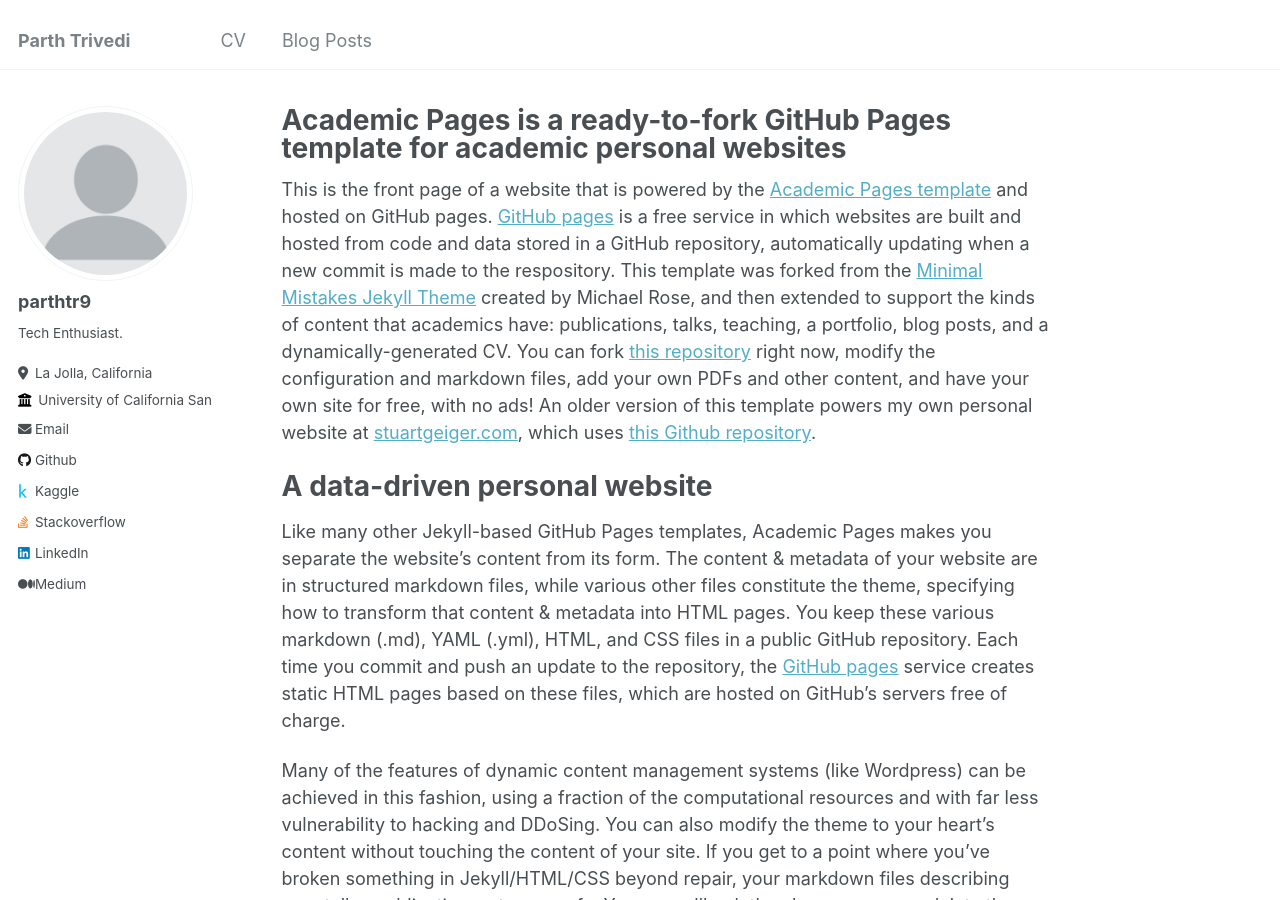
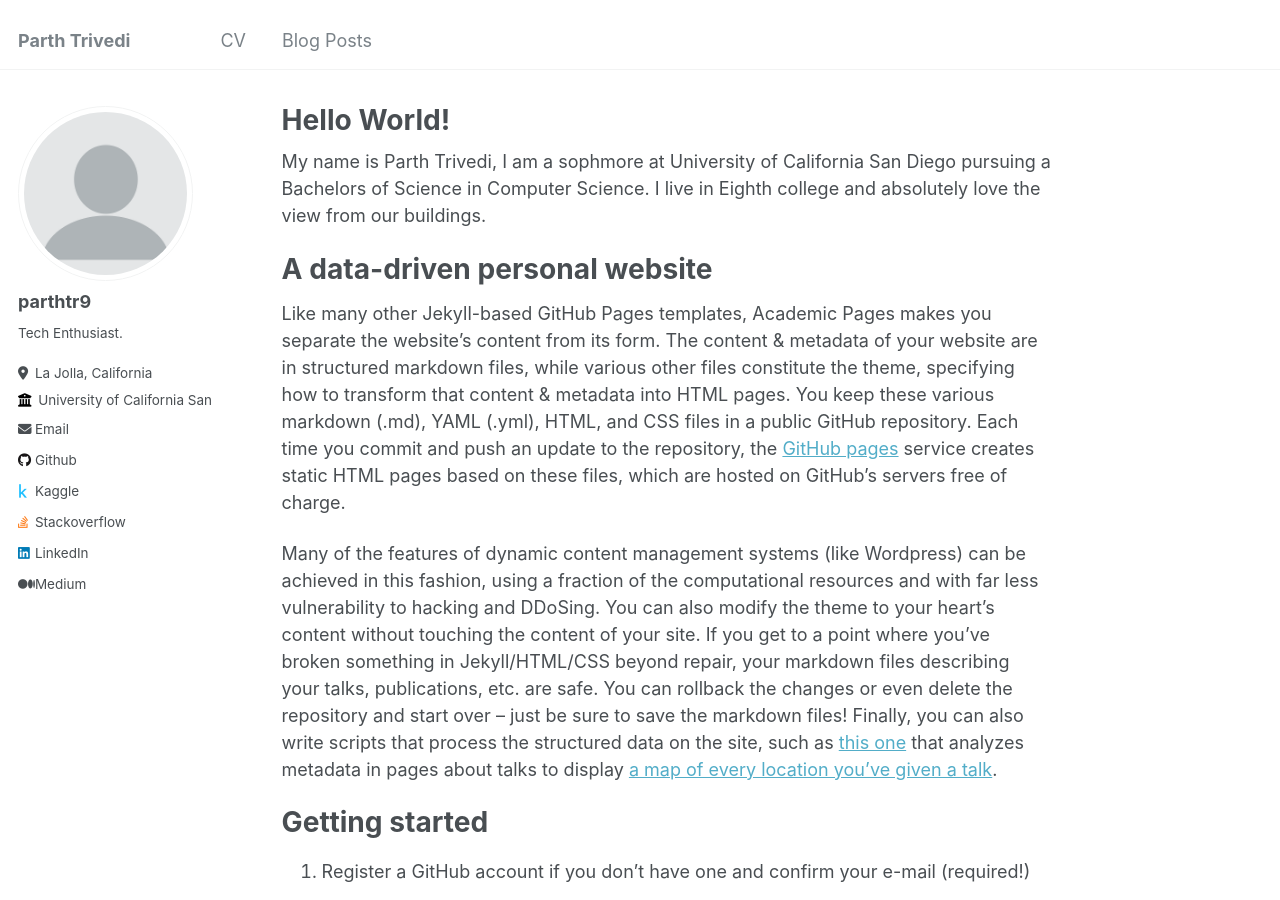
Before and after one commit to parthtr9/parthtr9.github.i, a Jekyll site: the page built from _pages/about.md, in a window 1280 px wide and 900 px high. Built offline with Jekyll 4.4.1, drawn with Linux system fonts in a browser that asks for light colours.

Commit message:
started_about

```diff
--- a/_pages/about.md
+++ b/_pages/about.md
@@ -1,13 +1,13 @@
 ---
 permalink: /
-title: "Academic Pages is a ready-to-fork GitHub Pages template for academic personal websites"
+title: "Hello World!"
 author_profile: true
 redirect_from:
   - /about/
   - /about.html
 ---
 
-This is the front page of a website that is powered by the [Academic Pages template](https://github.com/academicpages/academicpages.github.io) and hosted on GitHub pages. [GitHub pages](https://pages.github.com) is a free service in which websites are built and hosted from code and data stored in a GitHub repository, automatically updating when a new commit is made to the respository. This template was forked from the [Minimal Mistakes Jekyll Theme](https://mmistakes.github.io/minimal-mistakes/) created by Michael Rose, and then extended to support the kinds of content that academics have: publications, talks, teaching, a portfolio, blog posts, and a dynamically-generated CV. You can fork [this repository](https://github.com/academicpages/academicpages.github.io) right now, modify the configuration and markdown files, add your own PDFs and other content, and have your own site for free, with no ads! An older version of this template powers my own personal website at [stuartgeiger.com](http://stuartgeiger.com), which uses [this Github repository](https://github.com/staeiou/staeiou.github.io).
+My name is Parth Trivedi, I am a sophmore at University of California San Diego pursuing a Bachelors of Science in Computer Science. I live in Eighth college and absolutely love the view from our buildings.
 
 A data-driven personal website
 ======
```
